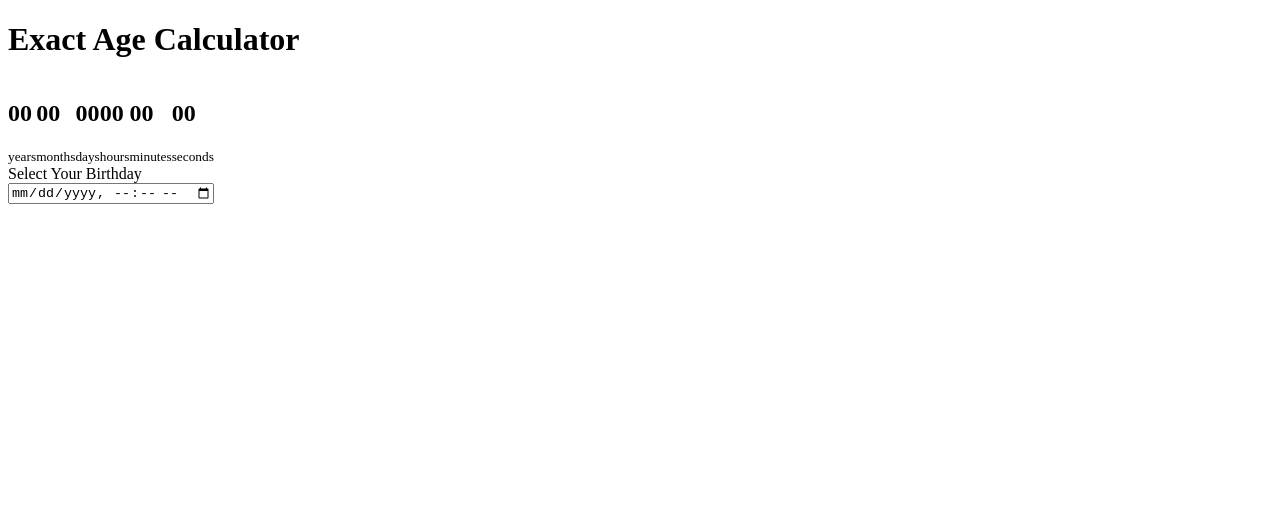
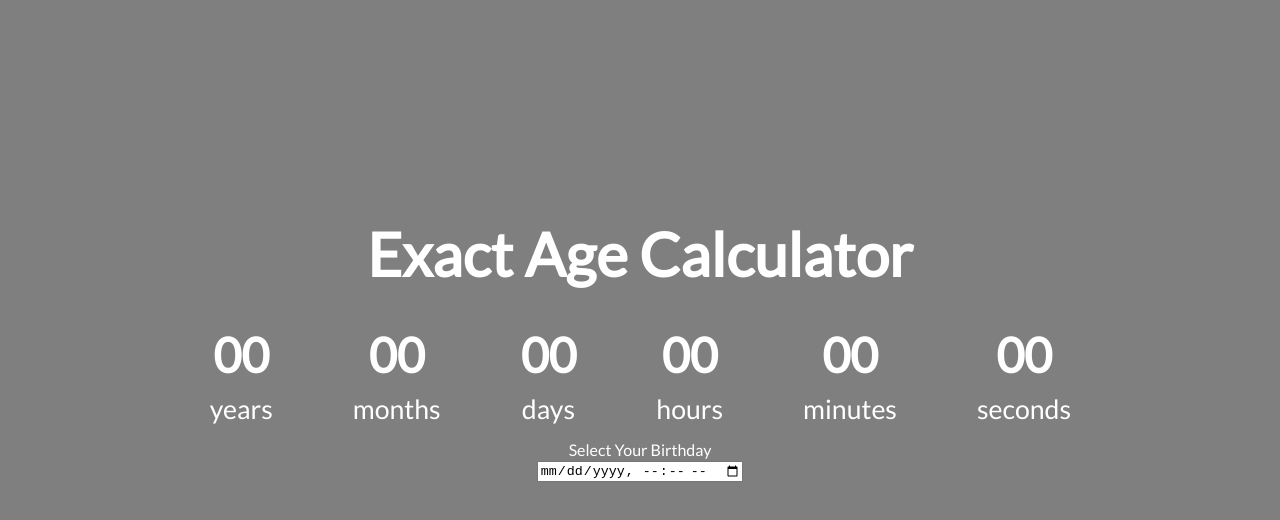
Before and after one commit to eminbulbul/FS10_JS_PR01_EXACT_AGE_CALCULATOR, a plain HTML site: page index.html in a window 1280 px wide. Drawn offline with Linux system fonts and the light colour scheme; the site is published under a folder, as on GitHub Pages, so addresses that start at the root find nothing.

Commit message:
style ccs added

```diff
--- a/index.html
+++ b/index.html
@@ -5,8 +5,8 @@
     <meta charset="UTF-8" />
     <meta name="viewport" content="width=device-width, initial-scale=1.0" />
     <meta http-equiv="X-UA-Compatible" content="ie=edge" />
-    <link rel="stylesheet" href="/css/style.css" />
-    <link href="assets/datepicker/daterangepicker.css" rel="stylesheet" />
+    <link rel="stylesheet" href="./css/style.css">
+    <link href="./assets/datepicker/daterangepicker.css" rel="stylesheet" />
     <title>Exact Age Calculator</title>
 </head>
 
```
